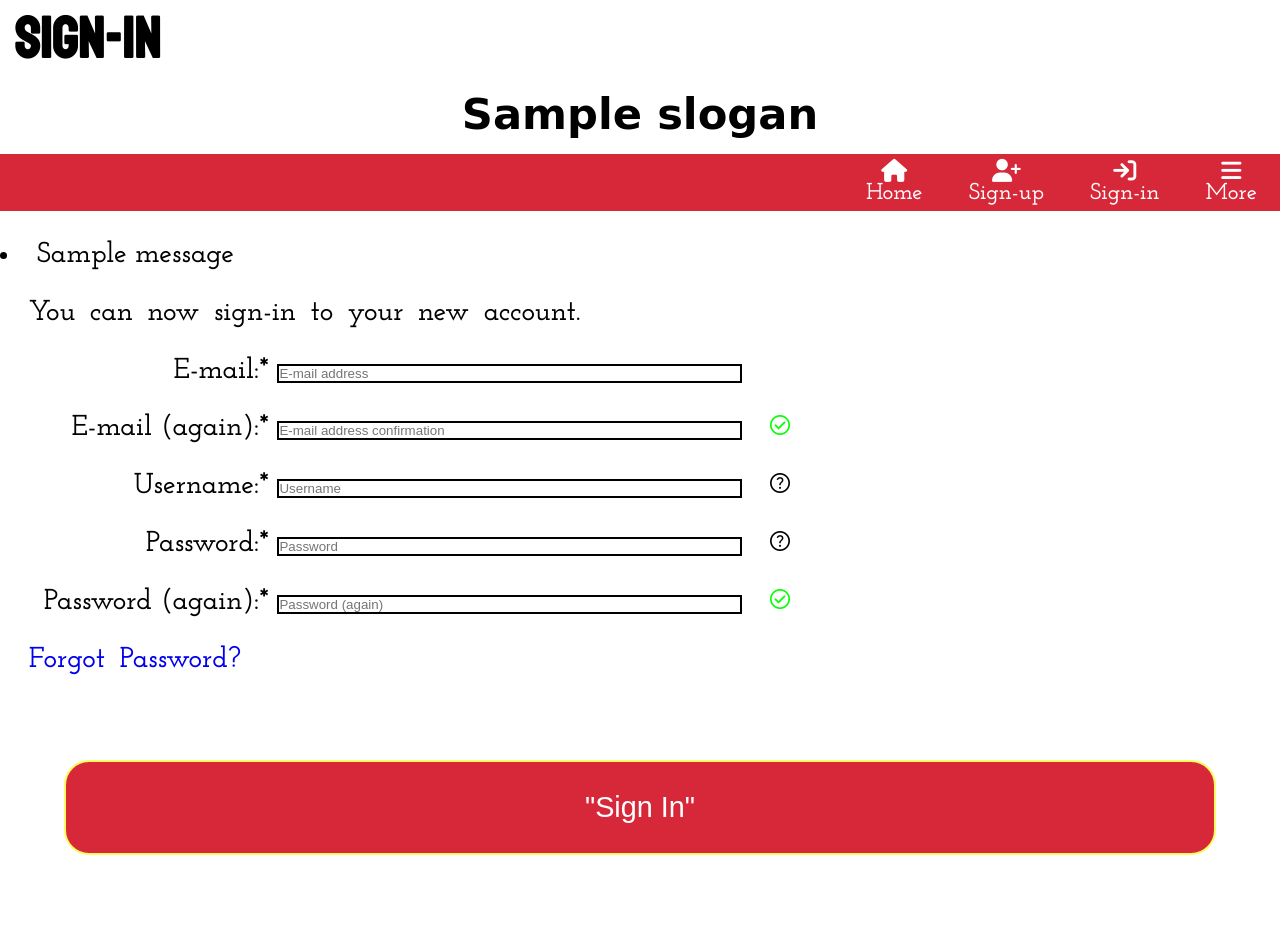
After one commit to MatthewBayfield/eventabase, a Django app: template landing_page/templates/account/login.html in a window 1280 px wide. The commit adds this page. Run offline with Django 4.2, Linux system fonts and the light colour scheme; tables that the repository leaves empty hold one stand-in row (values such as "Sample post"); the template is opened without the code that fills it: values that come from a table or form of the project are taken from there, most other values are stand-ins (such as "Sample title", 1, 10 or a date in 2020); one stand-in notice (Sample message) is shown; some libraries are stand-ins or nearby versions; some web fonts are replaced.

Commit message:
Create login page and login form templates and style

```diff
--- a/eventabase/settings.py
+++ b/eventabase/settings.py
@@ -34,7 +34,7 @@ DEBUG = development
 if development:
     ALLOWED_HOSTS = ['localhost']
     CSRF_TRUSTED_ORIGINS = ['https://8000-matthewbayfi-eventabase-lxfe72ybebg.ws-eu67.gitpod.io']
-    #Email settings
+    # Email settings
     EMAIL_BACKEND = 'django.core.mail.backends.console.EmailBackend'
 else:
     ALLOWED_HOSTS = [os.environ.get('HEROKU_HOSTNAME')]
@@ -177,5 +177,6 @@ ACCOUNT_LOGOUT_ON_PASSWORD_CHANGE = True
 ACCOUNT_SIGNUP_EMAIL_ENTER_TWICE = True
 AUTH_USER_MODEL = 'landing_page.CustomUserModel'
 ACCOUNT_FORMS = {
-    'signup': 'landing_page.forms.Signup'
+    'signup': 'landing_page.forms.Signup',
+    'login': 'landing_page.forms.Login'
 }
--- /dev/null
+++ b/landing_page/templates/account/login.html
@@ -0,0 +1,50 @@
+{% extends "base.html" %}
+
+{% block extra_meta %}
+    <meta name="description" content="Eventabase account sign-in form.">
+    <meta name="keywords" content="account, sign-in">
+{% endblock %}
+
+{% block title %}Sign-in{% endblock %}
+
+{% block h1 %}Sign-In{% endblock %}
+
+{% block nav_options %}
+<div>
+    <a href="{% url 'account_signup' %}" type="text/html" aria-label="sign-up">
+        <div>
+            <i class="fa-solid fa-user-plus nav_icon"></i>
+            <div class="nav_icon">
+                Sign-up
+            </div>
+        </div>
+    </a>
+</div>
+{% endblock %}
+
+{% block main %}
+    {% if messages %}
+        <div id="messages">
+            <ul>
+                {% for message in messages %}
+                    <li>{{message}}</li>
+                {% endfor %}
+            </ul>
+        </div>
+        <p>You can now sign-in to your new account.</Label></p>
+    {% else %}
+        <p>If you have not created an account yet, then please <a href="{{ signup_url }}">sign up</a> first.</p>
+    {% endif %}
+
+    <form class="login" method="POST" action="{% url 'account_login' %}">
+        {% csrf_token %}
+        {{ form }}
+        {% if redirect_field_value %}
+        <input type="hidden" name="{{ redirect_field_name }}" value="{{ redirect_field_value }}" />
+        {% endif %}
+        <p>
+            <a class="button secondaryAction" href="{% url 'account_reset_password' %}">Forgot Password?</a>
+        </p>
+        <button class="primaryAction" type="submit">"Sign In"</button>
+    </form>
+{% endblock %}
--- /dev/null
+++ b/landing_page/templates/account/login_form.html
@@ -0,0 +1 @@
+{% include 'account/signup_form.html' %}
--- a/static/css/style.css
+++ b/static/css/style.css
@@ -87,6 +87,10 @@ input {
     width: 60%
 }
 
+input[type = 'checkbox'] {
+    width: fit-content;
+}
+
 :focus {
     outline: #fcfc62 solid 2px;
 }
@@ -152,6 +156,7 @@ span.more_menu_button {
 /* submitted form fields error feedback message styling */
 .errorlist {
     list-style: inside;
+    color: #d62839;
 }
 
 .field_errors {
@@ -180,7 +185,6 @@ span.more_menu_button {
 }
 
 .field_flex_container > div:last-child {
-    color: #d62839;
     flex-basis: 30%;
     flex-shrink: 4;
 }
@@ -211,6 +215,10 @@ span.more_menu_button {
 .no_match_icon {
     color: #FF0000;
     display: none;
+}
+
+#messages {
+    list-style-position: inside;
 }
 
 #more_menu_container {
```
Also changed, not shown: db.sqlite3.
